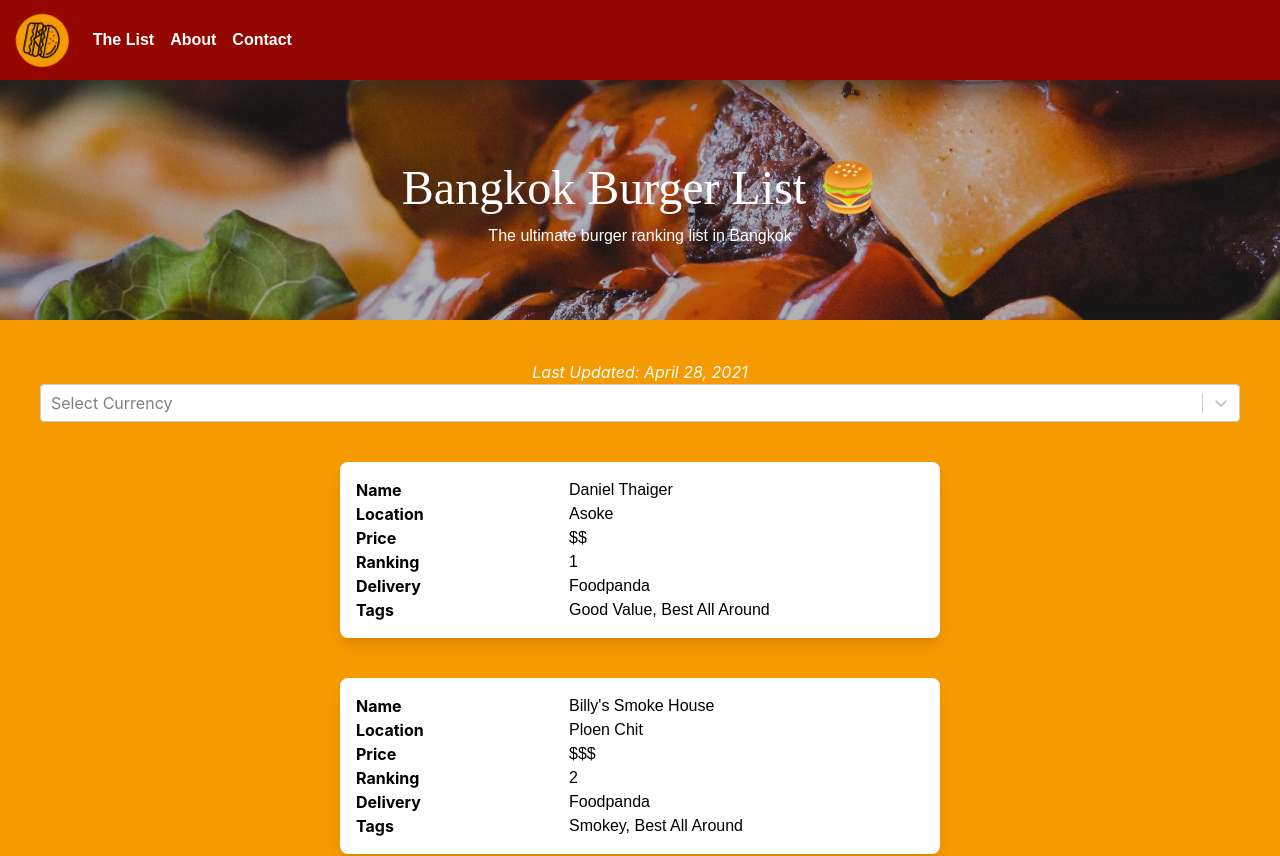
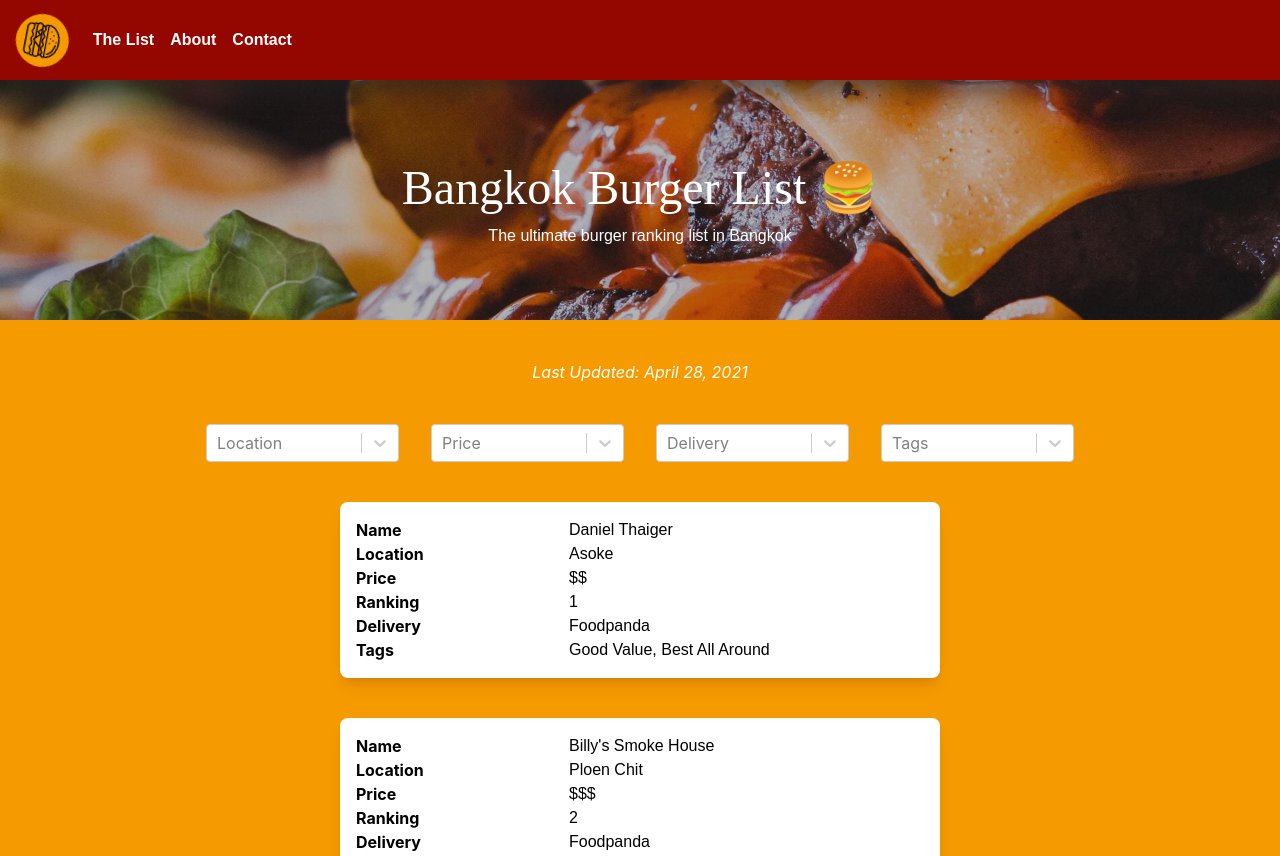
Before and after one commit to elcarp/bangkok-burger-list, a React (Create React App) app: page / in a window 1280 px wide. Shown: the top 856 px of the page. Built offline with nearby package versions, Linux system fonts and the light colour scheme.

Commit message:
create filter options

```diff
--- a/src/components/burger_card.tsx
+++ b/src/components/burger_card.tsx
@@ -7,7 +7,27 @@
 	const locationOptions = burgerPlaces.map(({ location }) => {
 		return { label: location, value: location }
 	})
+	const priceOptions = [
+		{ label: '$', value: '$' },
+		{ label: '$$', value: '$$' },
+		{ label: '$$$', value: '$$$' },
+		{ label: '$$$$', value: '$$$$' },
+	]
+	const deliveryOption = [
+		{ label: 'Food Panda', value: 'food_panda' },
+		{ label: 'LINE MAN', value: 'line_man' },
+		{ label: 'GrabFood', value: 'grab_food' },
+		{ label: 'GoJek', value: 'go_jek' },
+    ]
+    const tagOptions = burgerPlaces.map(({ tags }) => {
+		return { label: tags, value: tags }
+	})
 	const [selectedLocation, setSelectedLocation] = useState<any>()
+	const [selectedPriceRange, setSelectedPriceRange] = useState<any>()
+    const [selectedDeliveryOption, setSelectedDeliveryOption] = useState<any>()
+    const [selectedTagOptions, setSelectedTagOptions] = useState<any>()
+
+
 
 	const burgerData = burgerPlaces.map(
 		({ name, location, price_range, ranking, delivery, tags, description }) => {
@@ -36,13 +56,40 @@
 	)
 	return (
 		<>
+			<div className='filter-wrapper w-full md:w-3/4 justify-center mt-10 block md:flex mx-auto'>
 				<Select
 					value={selectedLocation}
 					required={true}
 					options={locationOptions}
 					onChange={setSelectedLocation}
-				placeholder='Select Currency'
+					placeholder='Location'
+					className='text-left w-1/4 z-50 mx-4'
 				/>
+				<Select
+					value={selectedPriceRange}
+					required={true}
+					options={priceOptions}
+					onChange={setSelectedPriceRange}
+					placeholder='Price'
+					className='text-left w-1/4 z-50 mx-4'
+				/>
+				<Select
+					value={selectedDeliveryOption}
+					required={true}
+					options={deliveryOption}
+					onChange={setSelectedDeliveryOption}
+					placeholder='Delivery'
+					className='text-left w-1/4 z-50 mx-4'
+				/>
+				<Select
+					value={selectedTagOptions}
+					required={true}
+					options={tagOptions}
+					onChange={setSelectedTagOptions}
+					placeholder='Tags'
+					className='text-left w-1/4 z-50 mx-4'
+				/>
+			</div>
 			{burgerData}
 		</>
 	)
```
Lines whose indentation alone changed are shown as unchanged.
